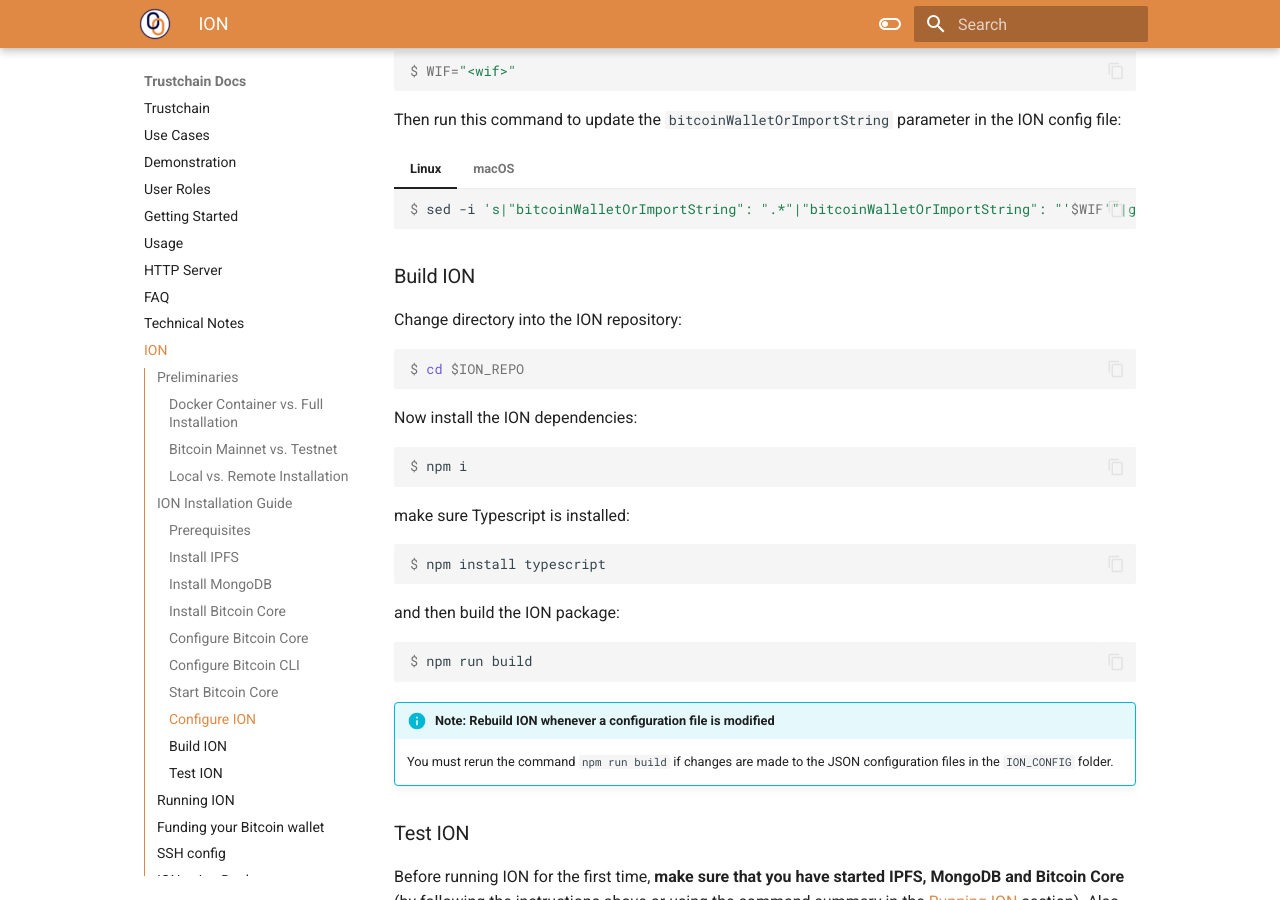
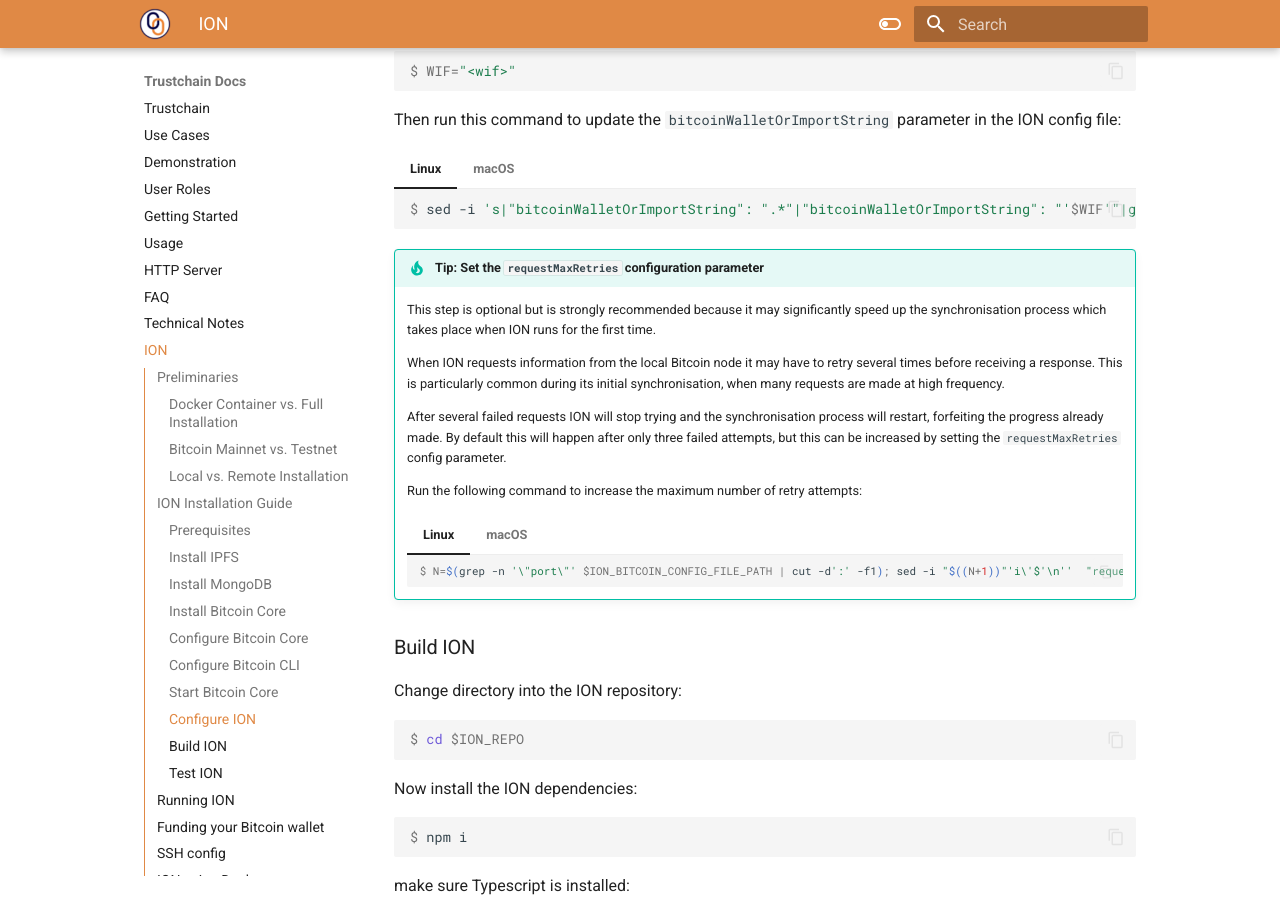
Before and after one commit to alan-turing-institute/trustchain, an MkDocs documentation site: the page built from docs/ion.md, in a window 1280 px wide and 900 px high, scrolled down 10370 px. Built offline with MkDocs 1.6.1 and Material for MkDocs 9.7.7, drawn with Linux system fonts in a browser that asks for light colours; nearby versions of some CDN libraries; library files that are not in the unit come from our copies.

Commit message:
Add doc hint for setting requestMaxRetries parameter

````diff
--- a/docs/ion.md
+++ b/docs/ion.md
@@ -569,6 +569,24 @@
 
     On Testnet, a key will be automatically generated when ION runs for the first time which can be used for the `bitcoinWalletOrImportString` parameter, so you don't need to do anything in this step.
 
+!!! tip "Tip: Set the `requestMaxRetries` configuration parameter"
+
+    This step is optional but is strongly recommended because it may significantly speed up the synchronisation process which takes place when ION runs for the first time.
+
+    When ION requests information from the local Bitcoin node it may have to retry several times before receiving a response. This is particularly common during its initial synchronisation, when many requests are made at high frequency.
+
+    After several failed requests ION will stop trying and the synchronisation process will restart, forfeiting the progress already made. By default this will happen after only three failed attempts, but this can be increased by setting the `requestMaxRetries` config parameter.
+
+    Run the following command to increase the maximum number of retry attempts:
+    === "Linux"
+        ```console
+        $ N=$(grep -n '\"port\"' $ION_BITCOIN_CONFIG_FILE_PATH | cut -d':' -f1); sed -i "$((N+1))"'i\'$'\n''  "requestMaxRetries": 6,'$'\n' $ION_BITCOIN_CONFIG_FILE_PATH
+        ```
+    === "macOS"
+        ```console
+        $ N=$(grep -n '\"port\"' $ION_BITCOIN_CONFIG_FILE_PATH | cut -d':' -f1); sed -i '' "$((N+1))"'i\'$'\n''  "requestMaxRetries": 6,'$'\n' $ION_BITCOIN_CONFIG_FILE_PATH
+        ```
+
 ### Build ION
 
 Change directory into the ION repository:
````
Also changed, not shown: docs/http-server.md (+1 -1 lines).
